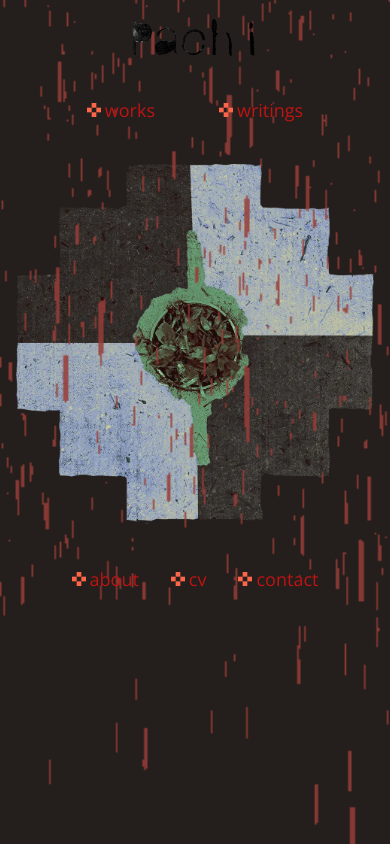
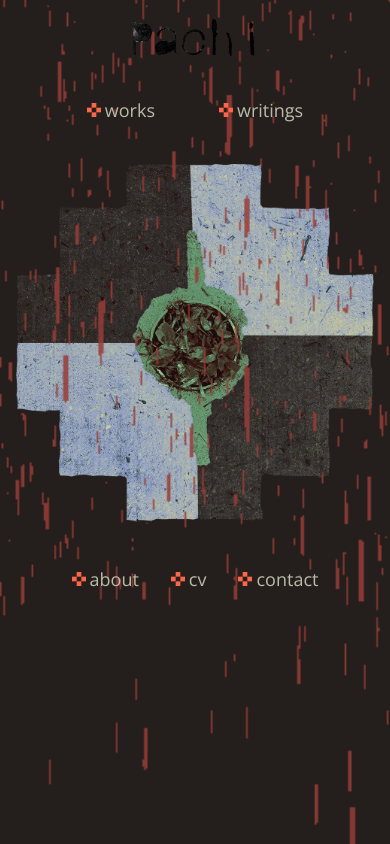
Before and after one commit to Mikadifo/PachiMorocho, a React (Vite) app: page / in a window 390 px wide. Built offline with nearby package versions, Linux system fonts and the light colour scheme; no server answers.

Commit message:
mod: updates

```diff
--- a/src/components/link.jsx
+++ b/src/components/link.jsx
@@ -3,7 +3,7 @@ import linkIcon from "./../assets/linkIcon.svg";
 export default function Link({ label, onClick, styles }) {
   return (
     <button
-      className={`flex gap-1 text-red font-heading font-normal text-lg cursor-pointer group items-center ${styles}`}
+      className={`flex gap-1 text-white font-heading font-normal text-lg cursor-pointer group items-center ${styles}`}
       onClick={onClick}
     >
       <img
--- a/src/index.css
+++ b/src/index.css
@@ -24,8 +24,8 @@
     color: #2c2623;
   }
 
-  .text-red {
-    color: #bd1414;
+  .text-white {
+    color: #babca9;
   }
 
   .bg-dark {
--- a/src/layouts/Navbar.jsx
+++ b/src/layouts/Navbar.jsx
@@ -31,7 +31,7 @@ export default function Navbar({ route, setRoute }) {
               <ul className="font-thin text-base font-heading flex flex-col gap-2 ms-4 mt-2">
                 <li>
                   <button
-                    className={`${route === WORKS["2025"] ? "text-main font-normal" : "text-dark hover:opacity-80 cursor-pointer"}`}
+                    className={`${route === WORKS["2025"] ? "text-main font-normal" : "text-white hover:opacity-80 cursor-pointer"}`}
                     onClick={() => setRoute(WORKS["2025"])}
                   >
                     2025 - 2026
@@ -39,7 +39,7 @@ export default function Navbar({ route, setRoute }) {
                 </li>
                 <li>
                   <button
-                    className={`${route === WORKS["2024"] ? "text-main font-normal" : "text-dark hover:opacity-80 cursor-pointer"}`}
+                    className={`${route === WORKS["2024"] ? "text-main font-normal" : "text-white hover:opacity-80 cursor-pointer"}`}
                     onClick={() => setRoute(WORKS["2024"])}
                   >
                     2024 - 2025
@@ -84,7 +84,7 @@ export default function Navbar({ route, setRoute }) {
 
   if (isDesktop) {
     return (
-      <div className="flex flex-col text-dark">
+      <div className="flex flex-col text-white">
         <div className="flex flex-col justify-between h-full">
           {navbarContent}
         </div>
--- a/src/pages/About.jsx
+++ b/src/pages/About.jsx
@@ -3,7 +3,7 @@ import about from "./../assets/about.webp";
 
 export default function About() {
   return (
-    <div className="lg:p-16 flex flex-col items-center gap-4 sm:gap-8 lg:gap-16 text-dark justify-center w-full">
+    <div className="lg:p-16 flex flex-col items-center gap-4 sm:gap-8 lg:gap-16 text-white justify-center w-full">
       <img
         className="size-80 object-contain"
         src={about}
--- a/src/pages/Contact.jsx
+++ b/src/pages/Contact.jsx
@@ -109,7 +109,7 @@ export default function Contact() {
   };
 
   return (
-    <div className="sm:p-16 flex flex-col items-center gap-4 sm:gap-8 lg:gap-16 text-dark justify-center w-full">
+    <div className="sm:p-16 flex flex-col items-center gap-4 sm:gap-8 lg:gap-16 text-white justify-center w-full">
       <h1 className="font-normal font-heading text-2xl sm:text-[28px]">
         Contact
       </h1>
--- a/src/pages/Works.jsx
+++ b/src/pages/Works.jsx
@@ -67,7 +67,7 @@ export default function Works({ year }) {
   );
 
   return (
-    <div className="flex gap-4 xl:gap-8 text-dark flex-col xl:flex-row h-[800px] lg:h-full">
+    <div className="flex gap-4 xl:gap-8 text-white flex-col xl:flex-row h-[800px] lg:h-full">
       <div
         ref={containerRef}
         onScroll={onScroll}
```
